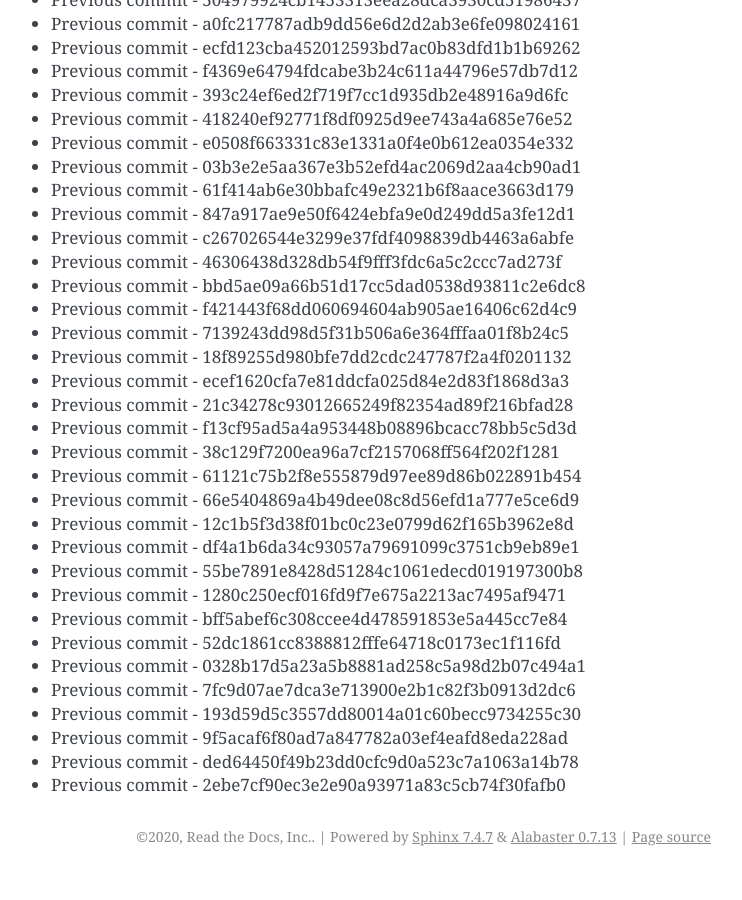
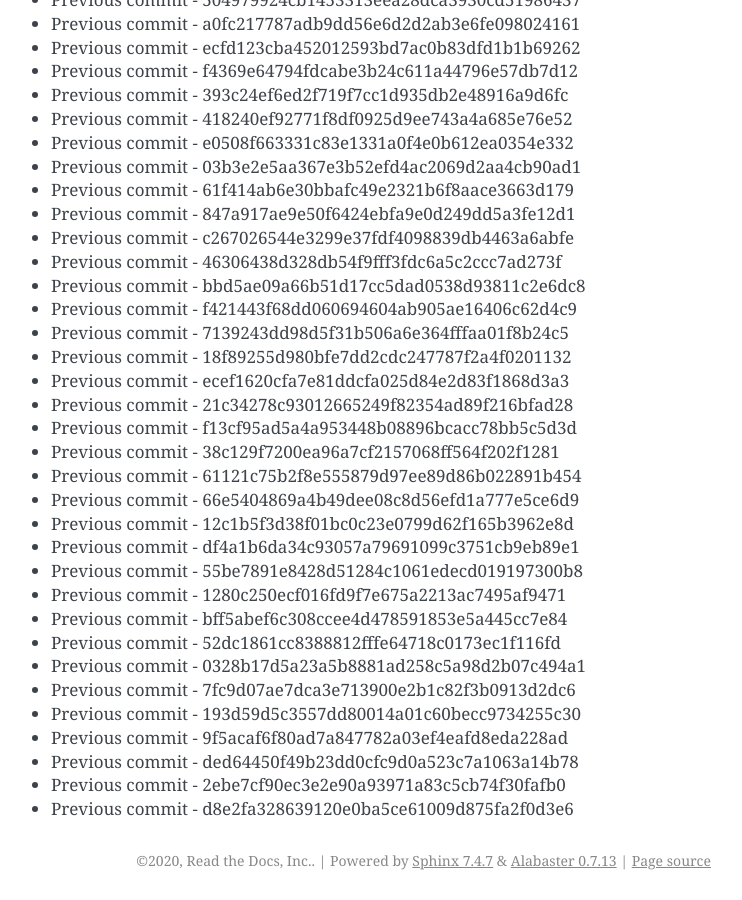
Before and after one commit to readthedocs/rtd-git-stresstest, a Sphinx documentation site: the page built from docs/updates.rst, in a window 1280 px wide and 900 px high, scrolled down 57768 px. Shown: the whole window, without its empty margins (399-1141 px from the left). Built offline with Sphinx 7.4.7, drawn with Linux system fonts in a browser that asks for light colours; before the commit the page ends 58644 px from its top, so only the background shows below that.

Commit message:
Generating commit from previous: d8e2fa328639120e0ba5ce61009d875fa2f0d3e6

```diff
--- a/docs/updates.rst
+++ b/docs/updates.rst
@@ -2459,3 +2459,4 @@ It can be tested for any performance characteristics.
 * Previous commit - 9f5acaf6f80ad7a847782a03ef4eafd8eda228ad
 * Previous commit - ded64450f49b23dd0cfc9d0a523c7a1063a14b78
 * Previous commit - 2ebe7cf90ec3e2e90a93971a83c5cb74f30fafb0
+* Previous commit - d8e2fa328639120e0ba5ce61009d875fa2f0d3e6
```
